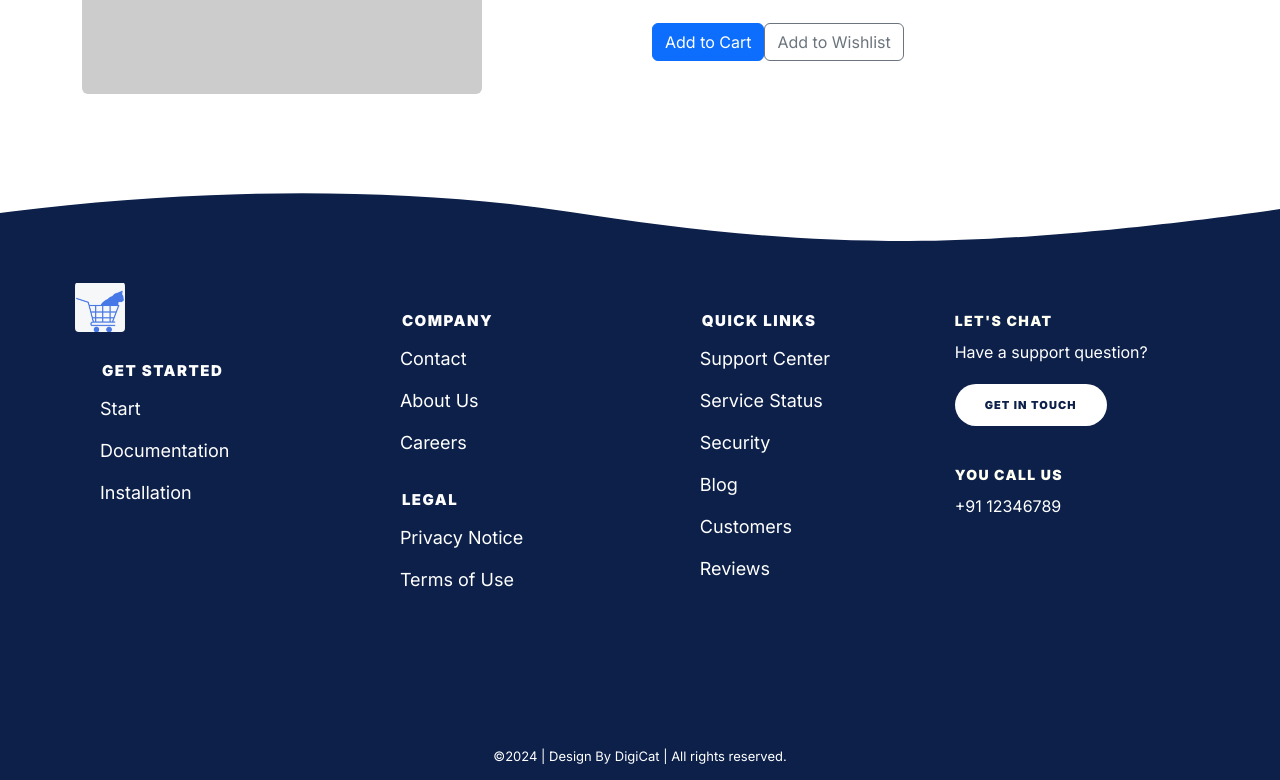
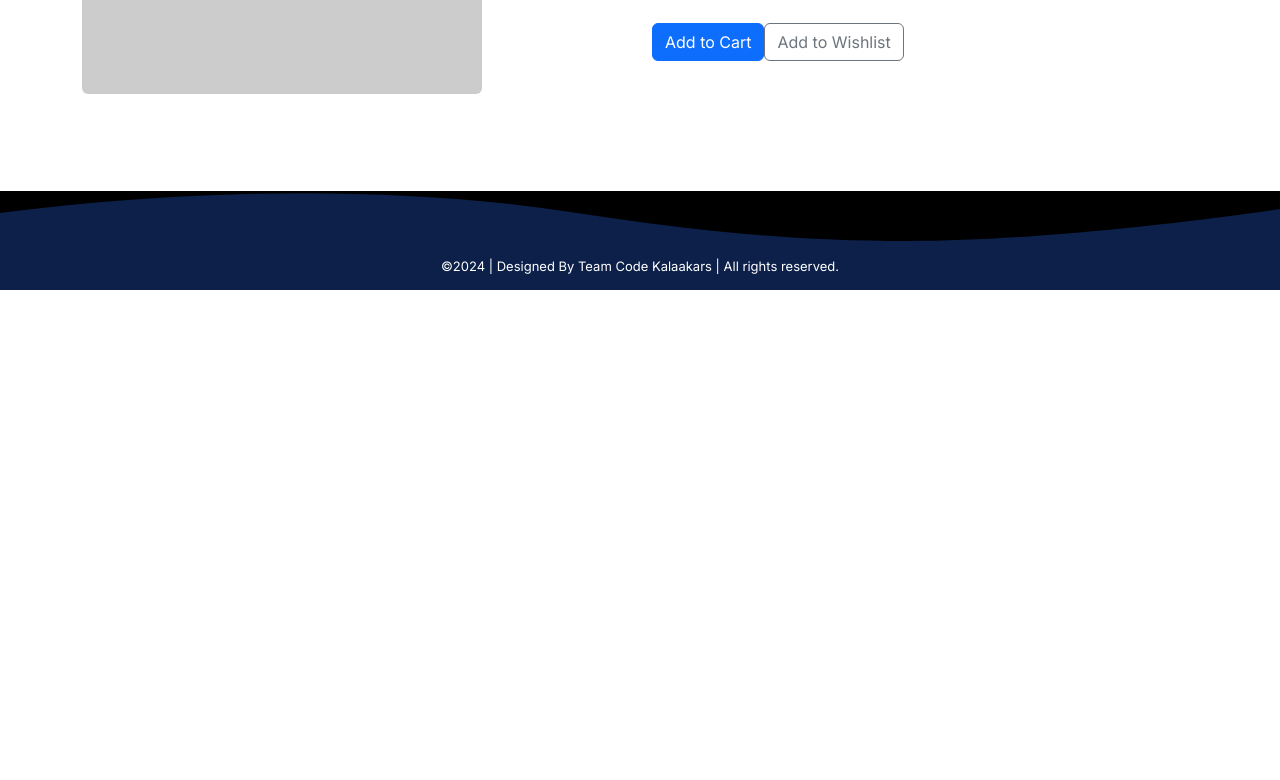
Before and after one commit to MrugeshThesiya/buildForBharatHackathon, a React (Vite) app: page /ProductOverView in a window 1280 px wide. Shown: the part 746-1526 px from the top of the page. After the commit the page ends 1036 px from the top, so only its background shows below. Built offline with nearby package versions, Linux system fonts and the light colour scheme.

Commit message:
fixed Home page and About us

```diff
--- a/src/App.jsx
+++ b/src/App.jsx
@@ -4,7 +4,7 @@ import { Outlet } from "react-router-dom";
 import {Nav,Navbar,FooterComponent} from "./Components/index";
 function App() {
   return (
-      <div className="App">
+      <div className="App bg-gray-200" >
         <Navbar />
         <main>
           <Outlet />
--- a/src/Components/Footer/FooterMain/Main.css
+++ b/src/Components/Footer/FooterMain/Main.css
@@ -1,8 +1,6 @@
   a {
       text-decoration: none;
   }
-
-
   .footer {
       background-color: #0C204A;
       color: #fff;
@@ -18,25 +16,19 @@
       width: 100%;
   }
 
-  .footer-wave-path {
-      fill: #fff;
-  }
 
   .footer-content {
-      margin-left: auto;
-      margin-right: auto;
-      max-width: 1230px;
-      padding: 40px 15px 450px;
-      position: relative;
+      display: flex;
+      align-items: center;
   }
 
   .footer-content-column {
       box-sizing: border-box;
-      float: left;
-      padding-left: 15px;
-      padding-right: 15px;
-      width: 100%;
+      display: flex;
+      align-items: center;
+      justify-content: center;
       color: #fff;
+      flex-direction: column;
   }
 
   .footer-content-column ul li a {
@@ -245,11 +237,6 @@
       text-align: center;
   }
 
-  .footer-copyright-wrapper {
-      margin-left: auto;
-      margin-right: auto;
-      max-width: 1200px;
-  }
 
   .footer-copyright-text {
       color: #fff;
@@ -339,9 +326,7 @@
           height: 50px;
       }
 
-      .footer-content-column {
-          width: 24.99%;
-      }
+
   }
 
   @media (min-width: 568px) {
--- a/src/Components/Footer/FooterMain/Main.jsx
+++ b/src/Components/Footer/FooterMain/Main.jsx
@@ -8,99 +8,12 @@ export default function Main() {
 <div className="pg-footer">
     <footer className="footer">
       <svg className="footer-wave-svg" xmlns="http://www.w3.org/2000/svg" viewBox="0 0 1200 100" preserveAspectRatio="none">
-        <path className="footer-wave-path" d="M851.8,100c125,0,288.3-45,348.2-64V0H0v44c3.7-1,7.3-1.9,11-2.9C80.7,22,151.7,10.8,223.5,6.3C276.7,2.9,330,4,383,9.8 c52.2,5.7,103.3,16.2,153.4,32.8C623.9,71.3,726.8,100,851.8,100z"></path>
+        <path className="fill-gray-200" d="M851.8,100c125,0,288.3-45,348.2-64V0H0v44c3.7-1,7.3-1.9,11-2.9C80.7,22,151.7,10.8,223.5,6.3C276.7,2.9,330,4,383,9.8 c52.2,5.7,103.3,16.2,153.4,32.8C623.9,71.3,726.8,100,851.8,100z"></path>
       </svg>
-      <div className="footer-content">
-        <div className="footer-content-column">
-          <div className="footer-logo">
-            <Link className="footer-logo-link" to="/About">
-              <img style={{borderRadius:"4px"}} src={logo} />
-            </Link>
-          </div>
-          <div className="footer-menu">
-            <h2 className="footer-menu-name"> Get Started</h2>
-            <ul id="menu-get-started" className="footer-menu-list">
-              <li className="menu-item menu-item-type-post_type menu-item-object-product">
-                <Link to="/">Start</Link>
-              </li>
-              <li className="menu-item menu-item-type-post_type menu-item-object-product">
-                <Link to="/">Documentation</Link>
-              </li>
-              <li className="menu-item menu-item-type-post_type menu-item-object-product">
-                <a href="/">Installation</a>
-              </li>
-            </ul>
-          </div>
-        </div>
-        <div className="footer-content-column">
-          <div className="footer-menu ">
-            <h2 className="footer-menu-name"> Company</h2>
-            <ul id="menu-company" className="footer-menu-list">
-              <li className="menu-item menu-item-type-post_type menu-item-object-page">
-                <Link to="/">Contact</Link>
-              </li>
-              <li className="menu-item menu-item-type-taxonomy menu-item-object-category">
-                <Link to="/">About Us</Link>
-              </li>
-              <li className="menu-item menu-item-type-post_type menu-item-object-page">
-                <Link to="/">Careers</Link>
-              </li>
-            </ul>
-          </div>
-          <div className="footer-menu">
-            <h2 className="footer-menu-name"> Legal</h2>
-            <ul id="menu-legal" className="footer-menu-list">
-              <li className="menu-item menu-item-type-post_type menu-item-object-page menu-item-privacy-policy menu-item-170434">
-                <Link to="/">Privacy Notice</Link>
-              </li>
-              <li className="menu-item menu-item-type-post_type menu-item-object-page">
-                <Link to="/">Terms of Use</Link>
-              </li>
-            </ul>
-          </div>
-        </div>
-        <div className="footer-content-column">
-          <div className="footer-menu">
-            <h2 className="footer-menu-name"> Quick Links</h2>
-            <ul id="menu-quick-links" className="footer-menu-list">
-              <li className="menu-item menu-item-type-custom menu-item-object-custom">
-                <Link target="_blank" rel="noopener noreferrer" to="/">Support Center</Link>
-              </li>
-              <li className="menu-item menu-item-type-custom menu-item-object-custom">
-                <Link target="_blank" rel="noopener noreferrer" to="/">Service Status</Link>
-              </li>
-              <li className="menu-item menu-item-type-post_type menu-item-object-page">
-                <Link to="/">Security</Link>
-              </li>
-              <li className="menu-item menu-item-type-post_type menu-item-object-page">
-                <Link to="/">Blog</Link>
-              </li>
-              <li className="menu-item menu-item-type-post_type_archive menu-item-object-customer">
-                <Link to="/">Customers</Link></li>
-              <li className="menu-item menu-item-type-post_type menu-item-object-page">
-                <Link to="/">Reviews</Link>
-              </li>
-            </ul>
-          </div>
-        </div>
-        <div className="footer-content-column">
-          <div className="footer-call-to-action">
-            <h2 className="footer-call-to-action-title">{"Let's Chat"}</h2>
-            <p className="footer-call-to-action-description"> Have a support question?</p>
-            <Link className="footer-call-to-action-button button" to="/" target="_self"> Get in Touch </Link>
-          </div>
-          <div className="footer-call-to-action">
-            <h2 className="footer-call-to-action-title"> You Call Us</h2>
-            <p className="footer-call-to-action-link-wrapper"> <a className="footer-call-to-action-link" href="tel:0124-64XXXX" target="_self"> +91 12346789 </a></p>
-          </div>
-        </div>
-      </div>
       <div className="footer-copyright">
-        <div className="footer-copyright-wrapper">
           <p className="footer-copyright-text">
-            <Link className="footer-copyright-link" to="/" target="_self"> ©2024 | Design By DigiCat | All rights reserved. </Link>
+            <Link className="footer-copyright-link" to="/" target="_self"> ©2024 | Designed By Team Code Kalaakars | All rights reserved. </Link>
           </p>
-        </div>
       </div>
     </footer>
   </div>
--- a/src/Components/HomePage/HomeMain/Main.jsx
+++ b/src/Components/HomePage/HomeMain/Main.jsx
@@ -1,5 +1,6 @@
 import React from "react";
 import "../HomeMain/HomeMain.css";
+import { Link } from "react-router-dom";
 
 export default function Main() {
   return (
@@ -11,14 +12,13 @@ export default function Main() {
             Digicat
           </div>
           <div className="content">
-            Lorem, ipsum dolor sit amet consectetur adipisicing elit. Deserunt
-            possimus odio nostrum.
+            Digicat will always be there for you.
           </div>
           <br />
           <br />{" "}
-          <a id="gtStart" className="gt-start-link" href="#">
+          <Link id="gtStart" className="gt-start-link" to="/SellerSite">
             Get started
-          </a>
+          </Link>
         </div>
         <div className="inner-div2">
           <div className="main1">
--- a/src/Components/HomePage/HomeMain/Main2.css
+++ b/src/Components/HomePage/HomeMain/Main2.css
@@ -18,6 +18,7 @@
     display: flex;
     justify-content: center;
     align-items: center;
+    gap: 0;
 }
 
 .title h4{
@@ -35,11 +36,10 @@ p{
 }
 
 .img{
-    margin-left: 200px;
-    border-radius: 10px;
+    border-radius: 20px;
     height: 350px;
     width: 500px;
-    background: url("https://images.unsplash.com/photo-1461749280684-dccba630e2f6?q=80&w=3538&auto=format&fit=crop&ixlib=rb-4.0.3&ixid=M3wxMjA3fDB8MHxwaG90by1wYWdlfHx8fGVufDB8fHx8fA%3D%3D") no-repeat center center/cover;
+    background: url("https://images.pexels.com/photos/5980876/pexels-photo-5980876.jpeg?auto=compress&cs=tinysrgb&w=1200") no-repeat center center/contain;
 }
 
 @media(min-width:380px)and (max-width:1024px){
@@ -54,5 +54,6 @@ p{
     }
     .img{
         margin: 0px;
+        background-size: cover;
     }
 }
--- a/src/Components/Navbar.jsx
+++ b/src/Components/Navbar.jsx
@@ -23,7 +23,7 @@ function Navbar() {
     <>
       <div className="relative w-full bg-white">
         <div className="mx-auto flex max-w-7xl items-center justify-between px-4 py-2 sm:px-6 lg:px-8">
-          <div className="inline-flex items-center space-x-2">
+          <div onClick={()=>{navigate("/")}} className="inline-flex items-center space-x-2">
             <img
               className="mx-3"
               id="logo-div"
--- /dev/null
+++ b/src/Components/SellerSite/Digi.jsx
@@ -0,0 +1,11 @@
+import React from 'react'
+
+function Digi() {
+  return (
+    <div>
+      seller site
+    </div>
+  )
+}
+
+export default Digi
--- a/src/Components/index.js
+++ b/src/Components/index.js
@@ -9,7 +9,7 @@ import EcommerceNav2 from './EcommerceNav/EcomNav2/Main.jsx'
 import EcomCarousel from "./EcommerceNav/EcomCarousel/Main.jsx"
 import EcomProducts from "./EcommerceNav/EcomProducts/Main.jsx"
 import Star from "./Star.jsx";
-
+import Digi from "./SellerSite/Digi.jsx";
 import Navbar from "./Navbar.jsx";
 import Signup from "./Signup.jsx"
 import ProductOverview from "./EcommerceNav/ProductPage/Main.jsx"
@@ -28,6 +28,7 @@ export {
   Star,
   Navbar,
   Signup,
-  ProductOverview
+  ProductOverview,
+  Digi
 
 };
--- a/src/Pages/SellerSite.jsx
+++ b/src/Pages/SellerSite.jsx
@@ -1,11 +1,10 @@
 import React from 'react'
-
+import { Digi } from '../Components/index'
 
 function SellerSite() {
   return (
     <>
-
-      <h1 style={{textAlign:"center"}}>Seller Site</h1>
+      <Digi/>
     </>
   )
 }
```
Also changed, not shown: src/Components/Container.jsx (+11 -13 lines), src/Components/HomePage/HomeMain/Main2.jsx (+4 -8 lines).
